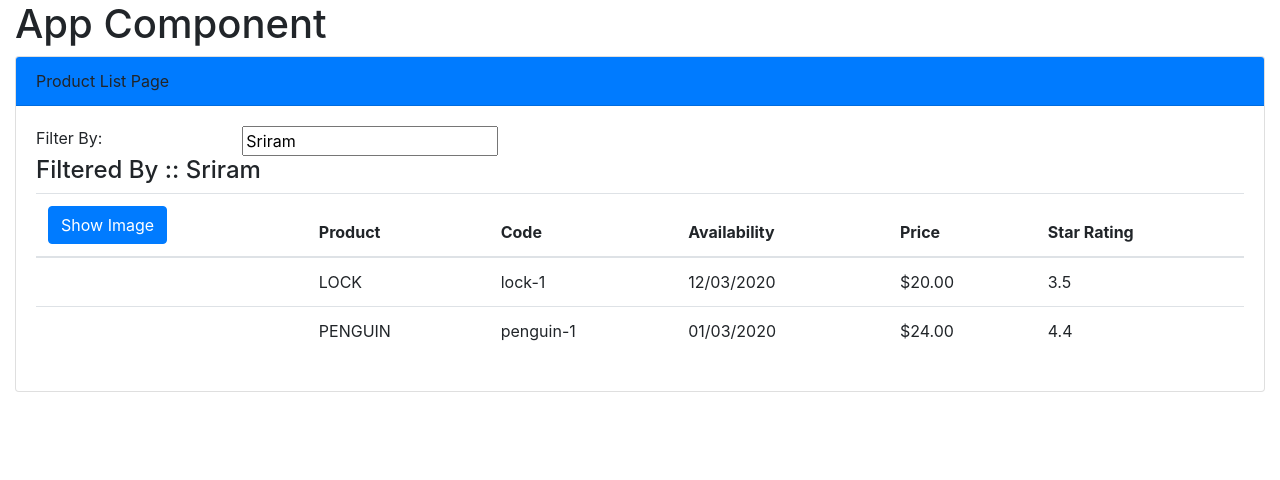
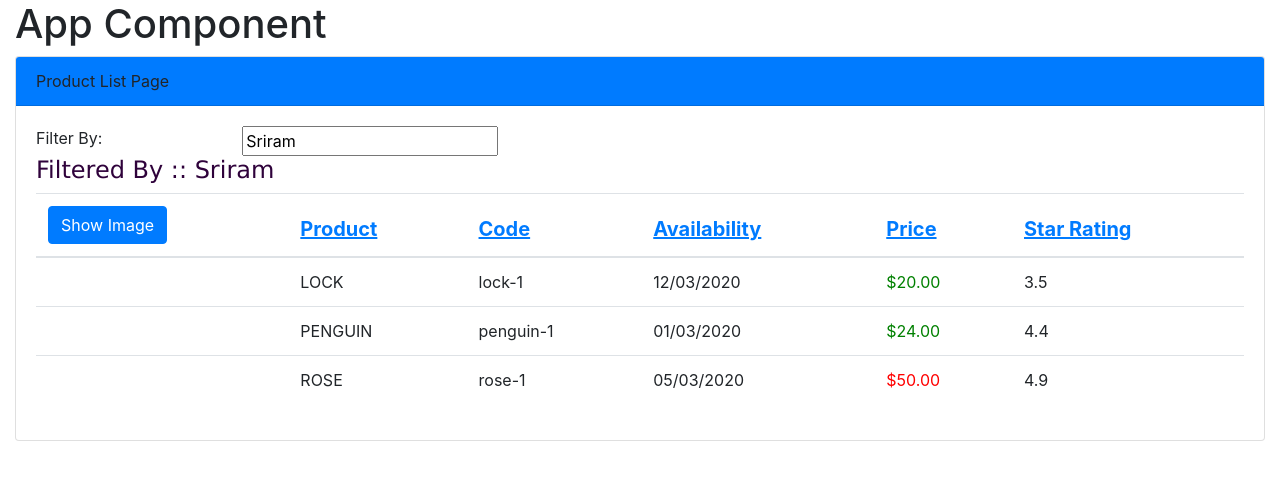
Before and after one commit to Sriram-Billa/Angular-Projects, an Angular app: page / in a window 1280 px wide. Shown: the top 480 px of the page. Built offline with nearby package versions, Linux system fonts and the light colour scheme.

Commit message:
07 march

```diff
--- /dev/null
+++ b/src/app/products/product-list.component.css
@@ -0,0 +1,10 @@
+thead{
+    color:#007bff!important;
+    font-size: 20px;
+    text-decoration: underline;
+}
+
+.changeText{
+    font-family: Verdana, Geneva, Tahoma, sans-serif;
+
+}
--- a/src/app/products/product-list.component.html
+++ b/src/app/products/product-list.component.html
@@ -12,7 +12,7 @@
         </div>
         <div class="row">
             <div class="col-md-6">
-                <h4>Filtered By :: {{listFilter}}</h4>
+                <h4 [ngClass]="'changeText'" [ngStyle]="{'color':'#2F023B'}">Filtered By :: {{listFilter}}</h4>
             </div>
         </div>
 
@@ -41,7 +41,9 @@
                         <td>{{product.productName | uppercase}}</td>
                         <td>{{product.productCode | lowercase}}</td>
                         <td>{{product.availability | date:"dd/MM/yyyy"}}</td>
-                        <td>{{product.price | currency:"USD":true}}</td>
+                        <td [ngStyle]="{'color':product.price > 26 ? 'red' : 'green'}">
+                            {{product.price | currency:"USD":true}}
+                        </td>
                         <td>{{product.starRating}}</td>
                     </tr>
 
--- a/src/app/products/product-list.component.ts
+++ b/src/app/products/product-list.component.ts
@@ -3,7 +3,8 @@ import { IProduct } from './product';
 
 @Component({
     selector: 'pm-products',
-    templateUrl: './product-list.component.html'
+    templateUrl: './product-list.component.html',
+    styleUrls: ['./product-list.component.css']
 })
 
 export class productListComponent {
@@ -11,7 +12,7 @@ export class productListComponent {
     imageWidth: number = 100;
     imageMargin: number = 10;
     showImage: boolean = false;
-    listFilter:string = "Sriram";
+    listFilter: string = "Sriram";
     products: IProduct[] = [{
 
         "productId": 1,
@@ -31,6 +32,15 @@ export class productListComponent {
         "description": "Penguin image",
         "starRating": 4.4,
         "imageUrl": "http://clipart-library.com/images/BcaE5KEXi.png"
+    }, {
+        "productId": 3,
+        "productName": "Rose",
+        "productCode": "Rose-1",
+        "availability": "March 5,2020",
+        "price": 50.0,
+        "description": "Rose image",
+        "starRating": 4.9,
+        "imageUrl": "http://clipart-library.com/newimages/rose-clip-art-1.png"
     }
     ]
 
```
